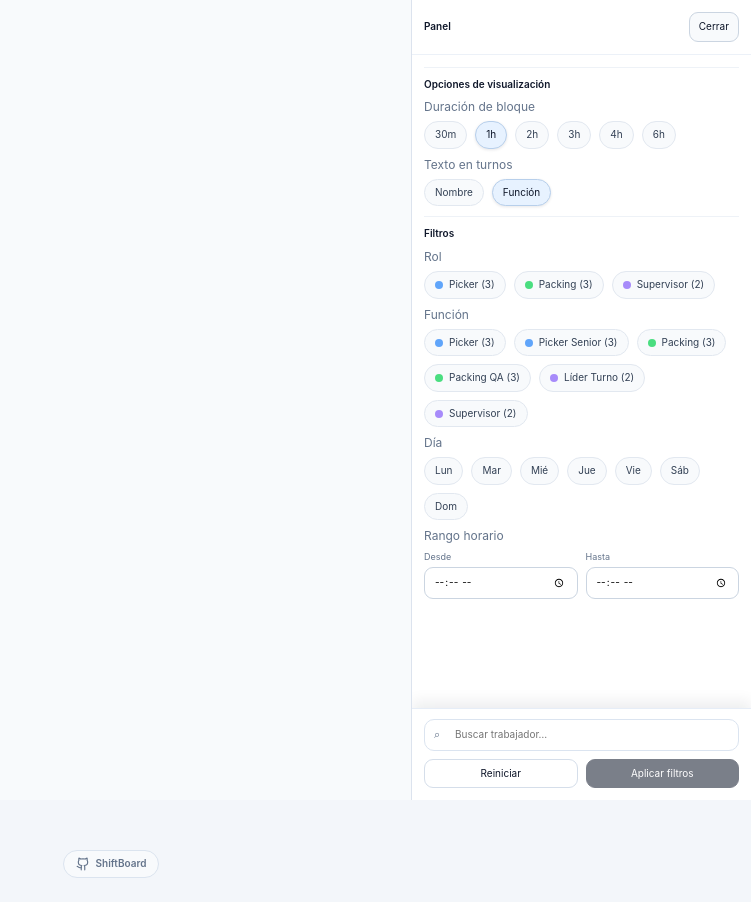
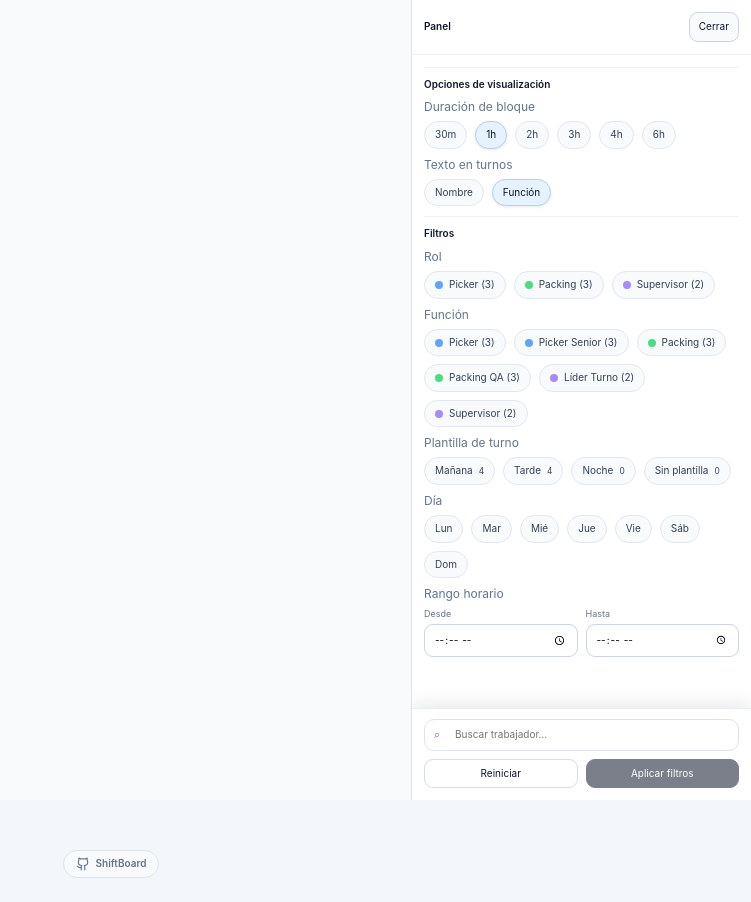
Before and after one commit to cabp393/chrono-ops, a React (Vite) app: page / in a window 1280 px wide. Both pictures are taken after a click on the button 1253 px from the left and 23 px from the top of the page. Shown: the whole page, without its empty margins (529-1280 px from the left). Built offline with nearby package versions, Linux system fonts and the light colour scheme.

Commit message:
Unify filters panel across week/personal and add template filter

```diff
--- a/src/App.tsx
+++ b/src/App.tsx
@@ -15,18 +15,6 @@ import { clearIncompatibleWeekFunction, loadAll, loadViewStatePreference, remove
 import type { AppliedViewState } from './types';
 
 const todayWeekStart = startOfWeekMonday(new Date());
-const DEFAULT_VIEW_STATE: AppliedViewState = {
-  timeScale: 60,
-  shiftLabelMode: 'function',
-  searchText: '',
-  selectedPersonId: null,
-  roleIds: [],
-  functionIds: [],
-  dayKeys: [],
-  timeRangeStart: '',
-  timeRangeEnd: ''
-};
-
 const MINUTES_IN_DAY = 24 * 60;
 
 const timeToMinutes = (value: string): number | null => {
@@ -59,12 +47,11 @@ function App() {
   const focusBlock = null;
   const [filtersOpen, setFiltersOpen] = useState(false);
 
-  const filteredPersonIds = useMemo(() => new Set(state.people.filter((person) => {
-    const roleOk = appliedState.roleIds.length === 0 || appliedState.roleIds.includes(person.roleId);
-    const selectedPersonOk = !appliedState.selectedPersonId || person.id === appliedState.selectedPersonId;
-    const searchOk = !appliedState.searchText.trim() || person.nombre.toLowerCase().includes(appliedState.searchText.trim().toLowerCase());
-    return roleOk && selectedPersonOk && searchOk;
-  }).map((person) => person.id)), [state.people, appliedState]);
+  const weekStartISO = weekStartISOFromDate(weekStart);
+  const weekPlanByPerson = useMemo(
+    () => new Map(state.personWeekPlans.filter((item) => item.weekStartISO === weekStartISO).map((item) => [item.personId, item.templateId])),
+    [state.personWeekPlans, weekStartISO]
+  );
 
   const rangeIntervals = useMemo(
     () => buildRangeIntervals(appliedState.timeRangeStart, appliedState.timeRangeEnd),
@@ -72,7 +59,7 @@ function App() {
   );
   const selectedDays = useMemo(() => new Set(appliedState.dayKeys), [appliedState.dayKeys]);
 
-  const weekScheduleBlocks = useMemo(() => buildWeekScheduleBlocks(
+  const baseWeekScheduleBlocks = useMemo(() => buildWeekScheduleBlocks(
     weekStart,
     state.people,
     state.functions,
@@ -81,10 +68,9 @@ function App() {
     state.personFunctionWeeks,
     state.overrides,
     appliedState.shiftLabelMode
-  ).filter((block) => {
-    if (!filteredPersonIds.has(block.personId)) return false;
-    if (appliedState.functionIds.length > 0 && !appliedState.functionIds.includes(block.functionId)) return false;
+  ), [weekStart, state, appliedState.shiftLabelMode]);
 
+  const blockMatchesDayAndRange = (block: (typeof baseWeekScheduleBlocks)[number]) => {
     const segments = splitShiftByDay(block);
 
     if (selectedDays.size > 0) {
@@ -109,13 +95,41 @@ function App() {
     }
 
     return true;
-  }), [weekStart, state, appliedState.shiftLabelMode, appliedState.functionIds, filteredPersonIds, selectedDays, rangeIntervals]);
+  };
+
+  const personIdsMatchingBlockFilters = useMemo(() => new Set(
+    baseWeekScheduleBlocks
+      .filter((block) => (appliedState.functionIds.length === 0 || appliedState.functionIds.includes(block.functionId)) && blockMatchesDayAndRange(block))
+      .map((block) => block.personId)
+  ), [baseWeekScheduleBlocks, appliedState.functionIds, selectedDays, rangeIntervals]);
+
+  const requiresBlockMatch = appliedState.functionIds.length > 0 || selectedDays.size > 0 || rangeIntervals.length > 0;
+
+  const filteredPersonIds = useMemo(() => new Set(state.people.filter((person) => {
+    const roleOk = appliedState.roleIds.length === 0 || appliedState.roleIds.includes(person.roleId);
+    const selectedPersonOk = !appliedState.selectedPersonId || person.id === appliedState.selectedPersonId;
+    const searchOk = !appliedState.searchText.trim() || person.nombre.toLowerCase().includes(appliedState.searchText.trim().toLowerCase());
+    const assignedTemplateId = weekPlanByPerson.get(person.id) ?? null;
+    const templateOk = (appliedState.templateIds.length === 0 && !appliedState.includeWithoutTemplate)
+      || (assignedTemplateId !== null && appliedState.templateIds.includes(assignedTemplateId))
+      || (assignedTemplateId === null && appliedState.includeWithoutTemplate);
+    const blockOk = !requiresBlockMatch || personIdsMatchingBlockFilters.has(person.id);
+    return roleOk && selectedPersonOk && searchOk && templateOk && blockOk;
+  }).map((person) => person.id)), [state.people, appliedState, weekPlanByPerson, requiresBlockMatch, personIdsMatchingBlockFilters]);
+
+  const weekScheduleBlocks = useMemo(() => baseWeekScheduleBlocks.filter((block) => {
+    if (!filteredPersonIds.has(block.personId)) return false;
+    if (appliedState.functionIds.length > 0 && !appliedState.functionIds.includes(block.functionId)) return false;
+    return blockMatchesDayAndRange(block);
+  }), [baseWeekScheduleBlocks, filteredPersonIds, appliedState.functionIds, selectedDays, rangeIntervals]);
 
   const coverage = useMemo(() => calculateCoverage(weekStart, weekScheduleBlocks, state.roles, appliedState.timeScale, (block) => block.roleId), [weekStart, weekScheduleBlocks, state.roles, appliedState.timeScale]);
   const hasActiveFilters = appliedState.searchText.trim().length > 0
     || !!appliedState.selectedPersonId
     || appliedState.roleIds.length > 0
     || appliedState.functionIds.length > 0
+    || appliedState.templateIds.length > 0
+    || appliedState.includeWithoutTemplate
     || appliedState.dayKeys.length > 0
     || !!appliedState.timeRangeStart
     || !!appliedState.timeRangeEnd;
@@ -156,7 +170,7 @@ function App() {
 
       {view === 'schedules' ? <SchedulesPage
         weekStart={weekStart}
-        people={state.people}
+        people={state.people.filter((person) => filteredPersonIds.has(person.id))}
         roles={state.roles}
         functions={state.functions}
         templates={state.templates}
@@ -173,9 +187,8 @@ function App() {
           setState(next);
         }}
         onUpdatePerson={(person) => {
-          const weekISO = weekStartISOFromDate(new Date());
           const validFunctionIds = new Set(state.functions.filter((fn) => fn.roleId === person.roleId).map((fn) => fn.id));
-          const next = saveAll({ ...state, people: state.people.map((row) => row.id === person.id ? person : row), personFunctionWeeks: clearIncompatibleWeekFunction(state.personFunctionWeeks, person.id, weekISO, validFunctionIds) });
+          const next = saveAll({ ...state, people: state.people.map((row) => row.id === person.id ? person : row), personFunctionWeeks: clearIncompatibleWeekFunction(state.personFunctionWeeks, person.id, weekStartISO, validFunctionIds) });
           setState(next);
         }}
         onDeletePerson={(personId) => setState(saveAll(removePersonCascade(state, personId)))}
@@ -208,7 +221,19 @@ function App() {
         }}
       /> : null}
 
-      <FiltersPanel roles={state.roles} functions={state.functions} people={state.people} appliedState={appliedState} open={filtersOpen} onClose={() => setFiltersOpen(false)} onApply={(nextState) => { setAppliedState(nextState); saveViewStatePreference(nextState); }} onReset={() => { setAppliedState(DEFAULT_VIEW_STATE); saveViewStatePreference(DEFAULT_VIEW_STATE); }} />
+      <FiltersPanel
+        roles={state.roles}
+        functions={state.functions}
+        templates={state.templates}
+        people={state.people}
+        personWeekPlans={state.personWeekPlans}
+        weekStart={weekStart}
+        appliedState={appliedState}
+        open={filtersOpen}
+        onClose={() => setFiltersOpen(false)}
+        onApply={(nextState) => { setAppliedState(nextState); saveViewStatePreference(nextState); }}
+        onReset={(nextState) => { setAppliedState(nextState); saveViewStatePreference(nextState); }}
+      />
 
       <footer className="app-footer">
         <a className="app-footer-pill" href="https://github.com/cabp393/chrono-ops/" target="_blank" rel="noreferrer">
--- a/src/components/FiltersPanel.tsx
+++ b/src/components/FiltersPanel.tsx
@@ -1,6 +1,7 @@
 import { useEffect, useMemo, useState, type CSSProperties } from 'react';
 import { TIME_SCALE_OPTIONS, scaleLabel } from '../lib/timeScale';
-import type { AppliedViewState, Function, Person, Role, ShiftLabelMode, TimeScale } from '../types';
+import { weekStartISOFromDate } from '../lib/storage';
+import type { AppliedViewState, Function, Person, PersonWeekPlan, Role, ScheduleTemplate, ShiftLabelMode, TimeScale } from '../types';
 import { FilterFooter } from './filters/FilterFooter';
 import { FilterPill } from './filters/FilterPill';
 import { FilterSection } from './filters/FilterSection';
@@ -9,21 +10,24 @@ import { TimeInput24 } from './TimeInput24';
 type Props = {
   roles: Role[];
   functions: Function[];
+  templates: ScheduleTemplate[];
   people: Person[];
+  personWeekPlans: PersonWeekPlan[];
+  weekStart: Date;
   appliedState: AppliedViewState;
   open: boolean;
   onClose: () => void;
   onApply: (nextState: AppliedViewState) => void;
-  onReset: () => void;
+  onReset: (nextState: AppliedViewState) => void;
 };
 
-const DEFAULT_VIEW_STATE: AppliedViewState = {
-  timeScale: 60,
-  shiftLabelMode: 'function',
+const DEFAULT_FILTER_STATE = {
   searchText: '',
   selectedPersonId: null,
   roleIds: [],
   functionIds: [],
+  templateIds: [],
+  includeWithoutTemplate: false,
   dayKeys: [],
   timeRangeStart: '',
   timeRangeEnd: ''
@@ -44,7 +48,10 @@ const norm = (value: string) => value.trim().toLowerCase();
 export const FiltersPanel = ({
   roles,
   functions,
+  templates,
   people,
+  personWeekPlans,
+  weekStart,
   appliedState,
   open,
   onClose,
@@ -63,6 +70,11 @@ export const FiltersPanel = ({
   }, [open]);
 
   const rolesById = useMemo(() => new Map(roles.map((role) => [role.id, role])), [roles]);
+  const weekStartISO = weekStartISOFromDate(weekStart);
+  const weekPlanByPerson = useMemo(
+    () => new Map(personWeekPlans.filter((item) => item.weekStartISO === weekStartISO).map((item) => [item.personId, item.templateId])),
+    [personWeekPlans, weekStartISO]
+  );
 
   const draftSearch = norm(draftState.searchText);
   const roleScope = draftState.roleIds.length > 0 ? new Set(draftState.roleIds) : null;
@@ -114,6 +126,20 @@ export const FiltersPanel = ({
     return counts;
   }, [peopleMatchingSearch, functions]);
 
+  const templateCounts = useMemo(() => {
+    const counts: Record<string, number> = {};
+    let withoutTemplate = 0;
+    peopleMatchingSearch.forEach((person) => {
+      const templateId = weekPlanByPerson.get(person.id) ?? null;
+      if (!templateId) {
+        withoutTemplate += 1;
+        return;
+      }
+      counts[templateId] = (counts[templateId] || 0) + 1;
+    });
+    return { counts, withoutTemplate };
+  }, [peopleMatchingSearch, weekPlanByPerson]);
+
   const visibleRoleIds = roleScope ? Array.from(roleScope) : roles.map((role) => role.id);
   const roleRank = useMemo(() => new Map(roles.map((role, index) => [role.id, index])), [roles]);
   const visibleFunctions = useMemo(() => (
@@ -138,6 +164,13 @@ export const FiltersPanel = ({
     setDraftState((prev) => ({
       ...prev,
       functionIds: prev.functionIds.includes(id) ? prev.functionIds.filter((item) => item !== id) : [...prev.functionIds, id]
+    }));
+  };
+
+  const toggleTemplate = (id: string) => {
+    setDraftState((prev) => ({
+      ...prev,
+      templateIds: prev.templateIds.includes(id) ? prev.templateIds.filter((item) => item !== id) : [...prev.templateIds, id]
     }));
   };
 
@@ -241,6 +274,31 @@ export const FiltersPanel = ({
                 </div>
 
                 <div className="sub-control">
+                  <p>Plantilla de turno</p>
+                  <div className="pill-grid">
+                    {templates.map((template) => (
+                      <button
+                        key={template.id}
+                        type="button"
+                        className={`filter-pill ${draftState.templateIds.includes(template.id) ? 'active' : ''}`}
+                        onClick={() => toggleTemplate(template.id)}
+                      >
+                        <span>{template.name}</span>
+                        <small>{templateCounts.counts[template.id] || 0}</small>
+                      </button>
+                    ))}
+                    <button
+                      type="button"
+                      className={`filter-pill ${draftState.includeWithoutTemplate ? 'active' : ''}`}
+                      onClick={() => setDraftState((prev) => ({ ...prev, includeWithoutTemplate: !prev.includeWithoutTemplate }))}
+                    >
+                      <span>Sin plantilla</span>
+                      <small>{templateCounts.withoutTemplate}</small>
+                    </button>
+                  </div>
+                </div>
+
+                <div className="sub-control">
                   <p>Día</p>
                   <div className="pill-grid">
                     {DAY_FILTER_OPTIONS.map((day) => {
@@ -308,8 +366,12 @@ export const FiltersPanel = ({
             onClose();
           }}
           onReset={() => {
-            setDraftState(DEFAULT_VIEW_STATE);
-            onReset();
+            const nextState: AppliedViewState = {
+              ...draftState,
+              ...DEFAULT_FILTER_STATE
+            };
+            setDraftState(nextState);
+            onReset(nextState);
             onClose();
           }}
         />
--- a/src/components/HeaderBar.tsx
+++ b/src/components/HeaderBar.tsx
@@ -36,7 +36,7 @@ export const HeaderBar = ({
         </div>
       </div>
       <div className="header-actions">
-        {view === 'week' ? (
+        {view === 'week' || view === 'schedules' ? (
           <button className="icon-btn ghost filter-toggle-btn" onClick={onOpenFilters} aria-label="Abrir filtros" title="Filtros">
             <SlidersHorizontal size={15} />
             {hasActiveFilters ? <span className="filter-active-dot" aria-hidden="true" /> : null}
--- a/src/lib/storage.ts
+++ b/src/lib/storage.ts
@@ -243,6 +243,8 @@ const normalizeViewState = (value: Partial<AppliedViewState> | null | undefined)
   selectedPersonId: typeof value?.selectedPersonId === 'string' ? value.selectedPersonId : null,
   roleIds: Array.isArray(value?.roleIds) ? value.roleIds.filter((item): item is string => typeof item === 'string') : [],
   functionIds: Array.isArray(value?.functionIds) ? value.functionIds.filter((item): item is string => typeof item === 'string') : [],
+  templateIds: Array.isArray(value?.templateIds) ? value.templateIds.filter((item): item is string => typeof item === 'string') : [],
+  includeWithoutTemplate: value?.includeWithoutTemplate === true,
   dayKeys: Array.isArray(value?.dayKeys)
     ? value.dayKeys.filter((item): item is AppliedViewState['dayKeys'][number] => ['mon', 'tue', 'wed', 'thu', 'fri', 'sat', 'sun'].includes(item))
     : [],
--- a/src/types/index.ts
+++ b/src/types/index.ts
@@ -56,6 +56,8 @@ export type AppliedFilters = {
   selectedPersonId: string | null;
   roleIds: string[];
   functionIds: string[];
+  templateIds: string[];
+  includeWithoutTemplate: boolean;
   dayKeys: ScheduleDayKey[];
   timeRangeStart: string;
   timeRangeEnd: string;
```
Also changed, not shown: src/components/schedules/SchedulesPage.tsx (+8 -0 lines).
